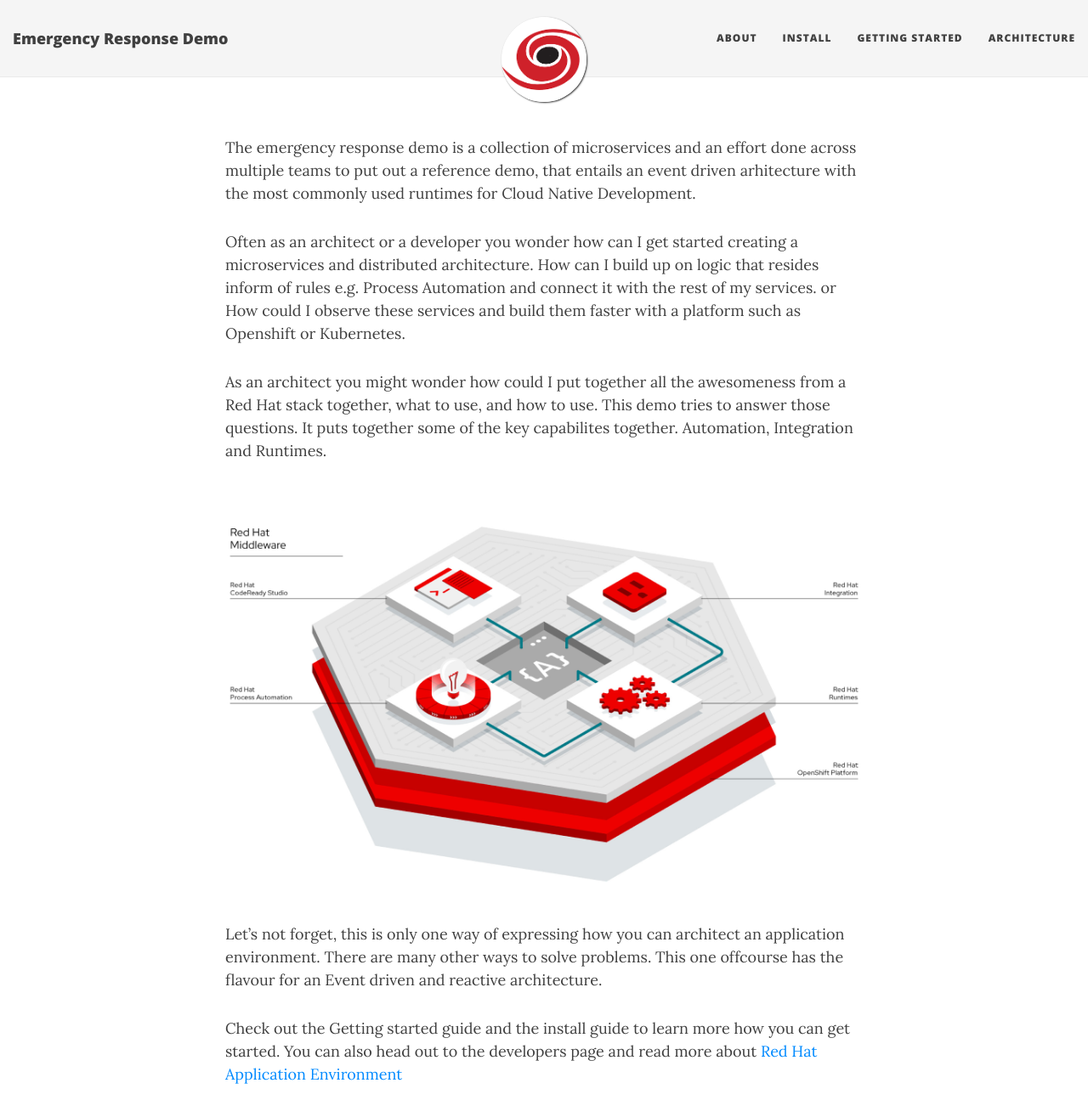
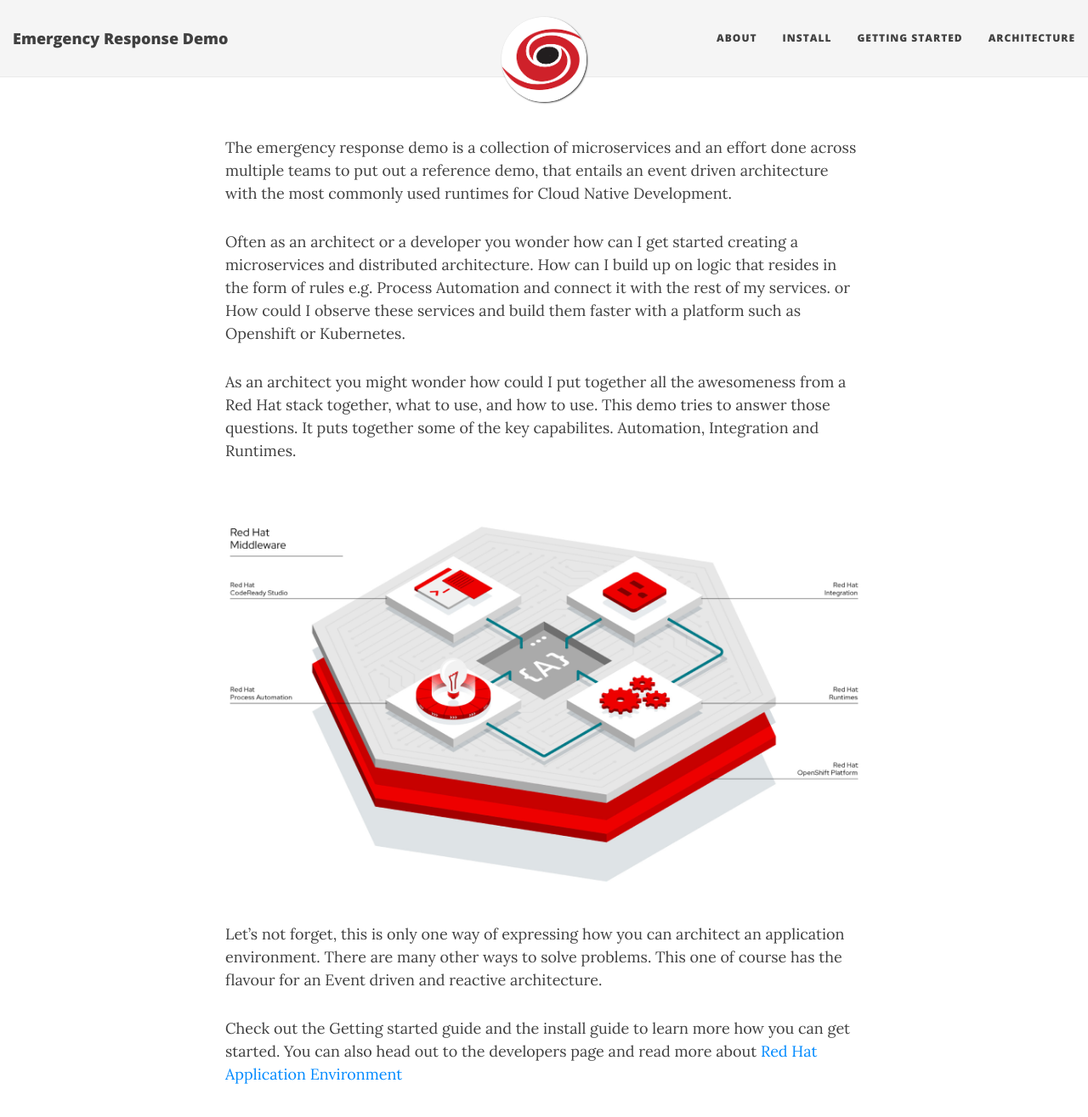
Before and after one commit to Emergency-Response-Demo/erdemo.io, a Jekyll site: the page built from index.md, in a window 1280 px wide and 1400 px high. Shown: the top 1315 px of the window at 85% size. Built offline with Jekyll 4.4.1, drawn with Linux system fonts in a browser that asks for light colours; nearby versions of some CDN libraries.

Commit message:
Simple spelling and grammar changes

```diff
--- a/index.md
+++ b/index.md
@@ -1,18 +1,18 @@
 ---
 layout: page
 ---
-The emergency response demo is a collection of microservices and an effort done across multiple teams to put out a reference demo, that entails an event driven arhitecture with the most commonly used runtimes for Cloud Native Development.
+The emergency response demo is a collection of microservices and an effort done across multiple teams to put out a reference demo, that entails an event driven architecture with the most commonly used runtimes for Cloud Native Development.
 
 
-Often as an architect or a developer you wonder how can I get started creating a microservices and distributed architecture. How can I build up on logic that resides inform of rules e.g. Process Automation and connect it with the rest of my services. or How could I observe these services and build them faster with a platform such as Openshift or
+Often as an architect or a developer you wonder how can I get started creating a microservices and distributed architecture. How can I build up on logic that resides in the form of rules e.g. Process Automation and connect it with the rest of my services. or How could I observe these services and build them faster with a platform such as Openshift or
 Kubernetes.
 
-As an architect you might wonder how could I put together all the awesomeness from a Red Hat stack together, what to  use, and how to use. This demo tries to answer those questions. It puts together some of the key capabilites together. Automation, Integration and Runtimes.
+As an architect you might wonder how could I put together all the awesomeness from a Red Hat stack together, what to  use, and how to use. This demo tries to answer those questions. It puts together some of the key capabilites. Automation, Integration and Runtimes.
 
 ![Red Hat Middelware](/images/redhatmiddleware.png)
 
 
-Let's not forget, this is only one way of expressing how you can architect an application environment. There are many other ways to solve problems. This one offcourse has the flavour for an Event driven and reactive architecture.
+Let's not forget, this is only one way of expressing how you can architect an application environment. There are many other ways to solve problems. This one of course has the flavour for an Event driven and reactive architecture.
 
 Check out the Getting started guide and the install guide to learn more how you can get started.
 You can also head out to the developers page and read more about [Red Hat Application Environment](https://developers.redhat.com/appenv)
```
